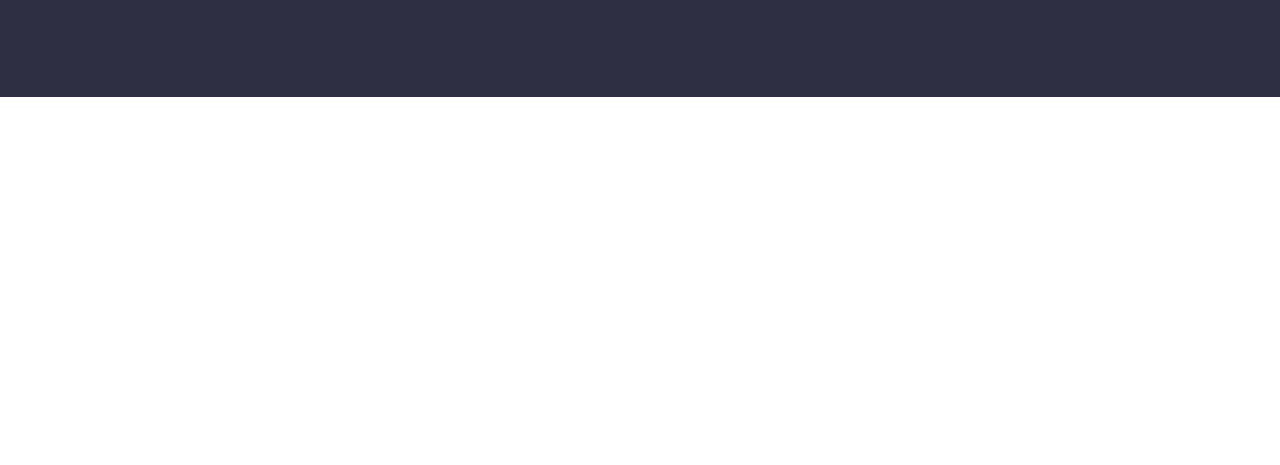
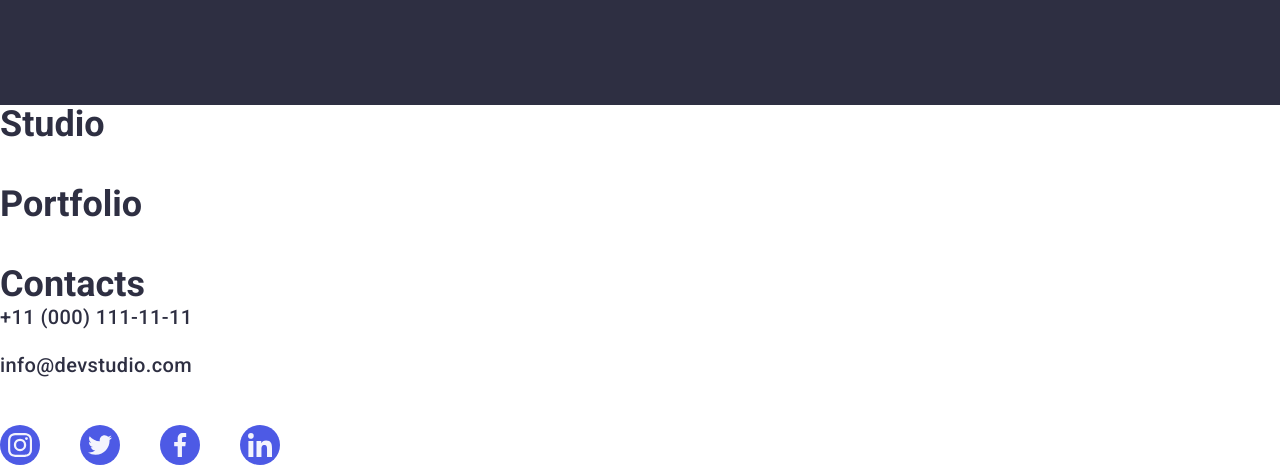
Before and after one commit to Illek/goit-markup-hw-06, a plain HTML site: page index.html in a window 1280 px wide. Shown: the part 3414-3879 px from the top of the page. Before the commit the page ends 3511 px from the top, so only its background shows below. Drawn offline with nearby package versions, Linux system fonts and the light colour scheme.

Commit message:
Homework 6
Add mob menu,
Update modal window,
Add styles

```diff
--- a/css/styles.css
+++ b/css/styles.css
@@ -84,7 +84,6 @@ img {
 
 .address {
   font-style: normal;
-  /* margin-left: auto; */
   display: none;
 }
 
@@ -92,6 +91,7 @@ img {
   position: relative;
   color: #404bbf;
 }
+
 .current::after {
   content: "";
   border-radius: 2px;
@@ -104,7 +104,11 @@ img {
 }
 
 .header-nav-link:hover,
-.header-nav-link:focus {
+.header-nav-link:focus,
+.mob-menu-link:focus,
+.mob-menu-link:hover,
+.address-mobile-link:focus,
+.address-mobile-link:hover {
   color: #404bbf;
 }
 
@@ -241,6 +245,10 @@ img {
   font-size: 16px;
   line-height: 1.5;
   letter-spacing: 0.02em;
+}
+
+.team-list-text {
+  margin-bottom: 8px;
 }
 
 .team-list-text,
@@ -405,6 +413,7 @@ img {
   display: flex;
   align-items: center;
   justify-content: space-between;
+  padding: 0;
 }
 
 .header-nav {
@@ -522,7 +531,6 @@ img {
   height: 100%;
   background-color: #4d5ae5;
   border-radius: 50%;
-  margin-top: 8px;
   align-items: center;
   transition: background-color 250ms cubic-bezier(0.4, 0, 0.2, 1);
 }
@@ -626,15 +634,9 @@ img {
     visibility 250ms cubic-bezier(0.4, 0, 0.2, 1);
 }
 
-.is-open {
-  opacity: 1;
-  visibility: visible;
-  pointer-events: auto;
-}
-
 .modal {
   position: absolute;
-  width: 408px;
+  width: 288px;
   min-height: 584px;
   flex-shrink: 0;
   border-radius: 4px;
@@ -644,8 +646,86 @@ img {
   top: 50%;
   left: 50%;
   transform: translate(-50%, -50%);
-  padding: 72px 24px 24px 24px;
+  padding: 72px 16px 24px 16px;
   transition: transform 250ms cubic-bezier(0.4, 0, 0.2, 1);
+}
+
+.mobile-menu > .modal-close-btn {
+  background-color: transparent;
+}
+
+.mobile-menu-list {
+  display: flex;
+  flex-direction: column;
+  gap: 40px;
+  margin-bottom: auto;
+}
+
+.mob-menu-link {
+  padding: 0;
+  transition: color 250ms cubic-bezier(0.4, 0, 0.2, 1);
+  font-size: 36px;
+  font-weight: 700;
+  line-height: 1.11;
+  color: #2e2f42;
+  text-align: left;
+}
+
+.address-mobile-list {
+  display: flex;
+  flex-direction: column-reverse;
+  gap: 24px;
+  margin-bottom: 48px;
+}
+
+.address-mobile-link {
+  font-weight: 500;
+  font-size: 20px;
+  line-height: 1.2;
+  letter-spacing: 0.02em;
+  color: #2e2f42;
+  font-style: normal;
+  transition: color 250ms cubic-bezier(0.4, 0, 0.2, 1);
+}
+
+.mob-sm-list {
+  display: flex;
+  gap: 40px;
+}
+
+@media screen and (max-width: 767px) {
+  .modal {
+    width: 408px;
+    padding: 72px 24px 24px 24px;
+  }
+
+  .mobile-menu {
+    width: 100%;
+    height: 100%;
+    background-color: #fff;
+    position: fixed;
+    top: 0;
+    left: 0;
+    opacity: 0;
+    visibility: hidden;
+    pointer-events: none;
+    transition: opacity 250ms cubic-bezier(0.4, 0, 0.2, 1),
+      visibility 250ms cubic-bezier(0.4, 0, 0.2, 1);
+    padding: 72px 0 24px 16px;
+    display: flex;
+    flex-direction: column;
+    overflow: auto;
+  }
+
+  .mobile-current {
+    color: #404bbf;
+  }
+}
+
+.is-open {
+  opacity: 1;
+  visibility: visible;
+  pointer-events: auto;
 }
 
 .modal-label {
@@ -700,7 +780,7 @@ img {
 }
 
 .modal-input {
-  width: 360px;
+  width: 100%;
   height: 40px;
   flex-shrink: 0;
   border-radius: 4px;
@@ -850,6 +930,10 @@ img {
     display: none;
   }
 
+  .modal-close-btn {
+    display: none;
+  }
+
   .main-hero-title {
     width: 496px;
     color: #fff;
@@ -861,11 +945,20 @@ img {
     text-transform: none;
     margin: 0;
   }
+
+  .address-link:hover,
+  .address-link:focus {
+    color: #404bbf;
+  }
 }
 
 /* --- 768 --- */
 
 @media screen and (min-width: 768px) and (max-width: 1157px) {
+  .mobile-menu {
+    visibility: hidden;
+  }
+
   .container {
     max-width: 768px;
   }
@@ -900,11 +993,6 @@ img {
     letter-spacing: 0.04em;
     color: #434455;
     transition: color 250ms cubic-bezier(0.4, 0, 0.2, 1);
-  }
-
-  .address-link:hover,
-  .address-link:focus {
-    color: #404bbf;
   }
 
   .main-hero {
@@ -961,7 +1049,6 @@ img {
     flex-direction: row;
     flex-wrap: wrap;
     justify-content: center;
-    /* flex-basis: calc((100% - 48px) / 3); */
   }
 
   .portfolio-list {
--- a/index.html
+++ b/index.html
@@ -718,5 +718,67 @@
         </form>
       </div>
     </div>
+    <div class="mobile-menu">
+      <button type="button" class="modal-close-btn">
+        <svg class="modal-close-icon" width="8" height="8">
+          <use href="./images/icons.svg#icon-close"></use>
+        </svg>
+      </button>
+      <ul class="mobile-menu-list">
+        <li class="mobile-menu-item">
+          <a href="" class="mob-menu-link mobile-current">Studio</a>
+        </li>
+        <li class="mobile-menu-item">
+          <a href="" class="mob-menu-link">Portfolio</a>
+        </li>
+        <li class="mobile-menu-item">
+          <a href="" class="mob-menu-link">Contacts</a>
+        </li>
+      </ul>
+      <address class="address-mobile">
+        <ul class="address-mobile-list">
+          <li>
+            <a class="address-mobile-link" href="mailto:info@devstudio.com"
+              >info@devstudio.com</a
+            >
+          </li>
+          <li>
+            <a class="address-mobile-link" href="tel:+110001111111"
+              >+11 (000) 111-11-11</a
+            >
+          </li>
+        </ul>
+      </address>
+      <ul class="mob-sm-list">
+        <li class="icon-item">
+          <a href="" class="icon-link">
+            <svg class="icon-attach" width="24" height="24">
+              <use href="./images/icons.svg#icon-instagram"></use>
+            </svg>
+          </a>
+        </li>
+        <li class="icon-item">
+          <a href="" class="icon-link">
+            <svg class="icon-attach" width="24" height="24">
+              <use href="./images/icons.svg#icon-twitter"></use>
+            </svg>
+          </a>
+        </li>
+        <li class="icon-item">
+          <a href="" class="icon-link">
+            <svg class="icon-attach" width="24" height="24">
+              <use href="./images/icons.svg#icon-facebook"></use>
+            </svg>
+          </a>
+        </li>
+        <li class="icon-item">
+          <a href="" class="icon-link">
+            <svg class="icon-attach" width="24" height="24">
+              <use href="./images/icons.svg#icon-linkedin"></use>
+            </svg>
+          </a>
+        </li>
+      </ul>
+    </div>
   </body>
 </html>
```
